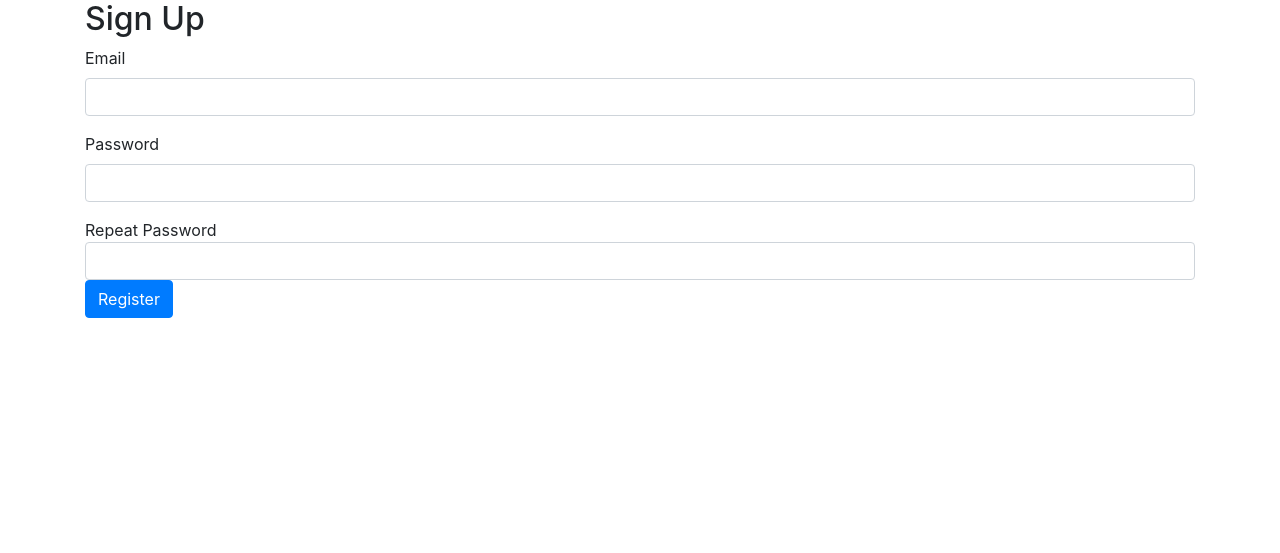
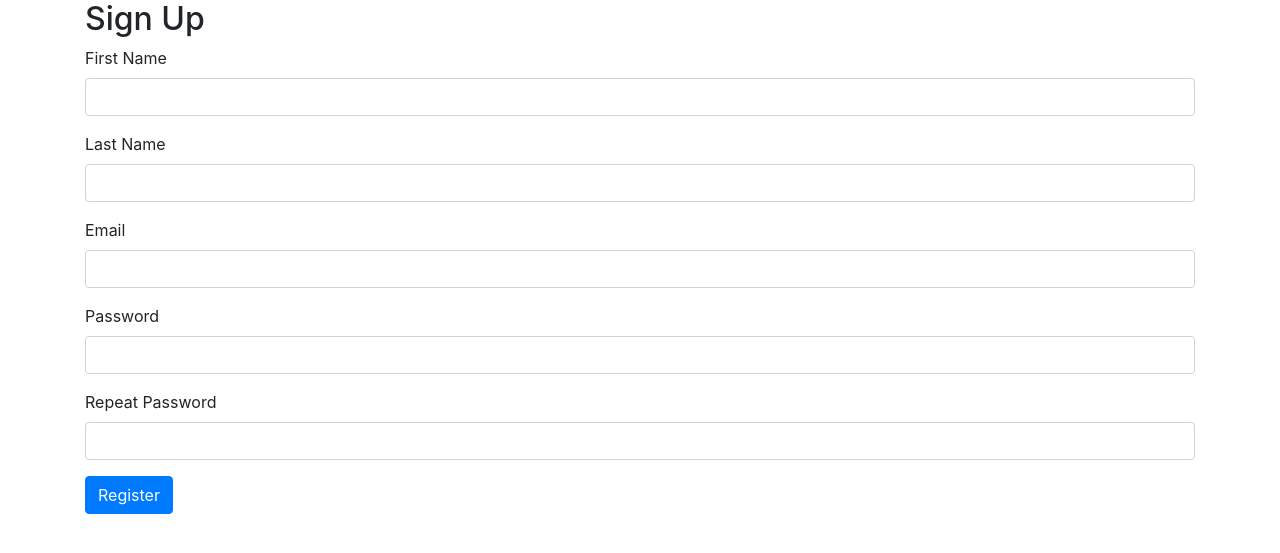
Before and after one commit to Icarus5IO/Car_Inventory_API_Assignment, a Flask app: page /signup in a window 1280 px wide. Shown: the part 24-577 px from the top of the page. Run offline with Flask 3, Linux system fonts and the light colour scheme; some libraries are stand-ins or nearby versions.

Commit message:
update 1.2

```diff
--- a/app/auth/forms.py
+++ b/app/auth/forms.py
@@ -1,4 +1,3 @@
-# app/auth/forms.py (corrected)
 from flask_wtf import FlaskForm
 from wtforms import StringField, PasswordField, BooleanField, SubmitField
 from wtforms.validators import DataRequired, Email, EqualTo, ValidationError
@@ -15,7 +14,9 @@ class LoginForm(FlaskForm):
 class RegistrationForm(FlaskForm):
     email = StringField('Email', validators=[DataRequired(), Email()])
     password = PasswordField('Password', validators=[DataRequired()])
-    password2 = PasswordField('Repeat Password', validators=[DataRequired(), EqualTo('password')])  # Fixed typo
+    password2 = PasswordField('Repeat Password', validators=[DataRequired(), EqualTo('password')])
+    first_name = StringField('First Name', validators=[DataRequired()])
+    last_name = StringField('Last Name', validators=[DataRequired()])
     submit = SubmitField('Register')
 
     # Custom validator to check if the email is already in use
--- a/app/auth/routes.py
+++ b/app/auth/routes.py
@@ -1,9 +1,11 @@
 from flask import render_template, redirect, url_for, flash, request
+from werkzeug.security import generate_password_hash, check_password_hash
 from . import auth
 from app import db
 from app.auth.forms import LoginForm, RegistrationForm
 from app.models import User
 from flask_login import login_user, logout_user, current_user
+import secrets
 
 
 # Registration Route
@@ -14,7 +16,10 @@ def signup():
     form = RegistrationForm()
     if form.validate_on_submit():
         user = User(
-            email=form.email.data
+            first_name=form.first_name.data,
+            last_name=form.last_name.data,
+            email=form.email.data,
+            token=secrets.token_hex(16)
         )
         user.set_password(form.password.data)
         db.session.add(user)
--- a/app/auth/templates/signup.html
+++ b/app/auth/templates/signup.html
@@ -6,6 +6,22 @@
     <h2>Sign Up</h2>
     <form method="POST" action="">
         {{ form.hidden_tag() }}
+
+        <div class="form-group">
+            {{ form.first_name.label }}
+            {{ form.first_name(class="form-control") }}
+            {% for error in form.first_name.errors %}
+                <span class="text-danger">{{ error }}</span>
+            {% endfor %}
+        </div>
+
+        <div class="form-group">
+            {{ form.last_name.label }}
+            {{ form.last_name(class="form-control") }}
+            {% for error in form.last_name.errors %}
+                <span class="text-danger">{{ error }}</span>
+            {% endfor %}
+        </div>
 
         <div class="form-group">
             {{ form.email.label }}
@@ -23,12 +39,16 @@
             {% endfor %}
         </div>
 
-        <div class="form{{ form.password2.label }}
+        <div class="form-group">
+            {{ form.password2.label }}
             {{ form.password2(class="form-control") }}
             {% for error in form.password2.errors %}
                 <span class="text-danger">{{ error }}</span>
             {% endfor %}
-        </div>{{ form.submit(class="btn btn-primary") }}
+        </div>
+
+        <div class="form-group">
+            {{ form.submit(class="btn btn-primary") }}
         </div>
     </form>
 {% endblock %}
--- a/app/main/templates/update_car.html
+++ b/app/main/templates/update_car.html
@@ -2,7 +2,7 @@
 
 {% block content %}
     <h2>Edit Car</h2>
-    <form method="POST" action="">
+    <form method="POST" action="{{ url_for('main.update_car', car_id=car.id) }}">
         {{ form.hidden_tag() }}
 
         <div class="form-group">
--- a/app/models.py
+++ b/app/models.py
@@ -1,11 +1,16 @@
 from app import db, login_manager
 from flask_login import UserMixin
 from werkzeug.security import generate_password_hash, check_password_hash
+from datetime import datetime
 
 class User(UserMixin, db.Model):
     id = db.Column(db.Integer, primary_key=True)
     email = db.Column(db.String(120), index=True, unique=True)
     password_hash = db.Column(db.String(128))
+    first_name = db.Column(db.String(80), nullable=False)
+    last_name = db.Column(db.String(80), nullable=False)
+    token = db.Column(db.String(32), index=True, unique=True)
+    date_created = db.Column(db.DateTime, default=datetime.utcnow)
 
     def set_password(self, password):
         self.password_hash = generate_password_hash(password)
```
Also changed, not shown: app/main/routes.py (+3 -10 lines).
